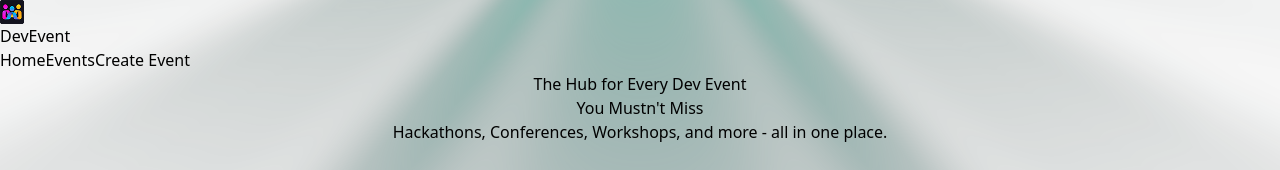
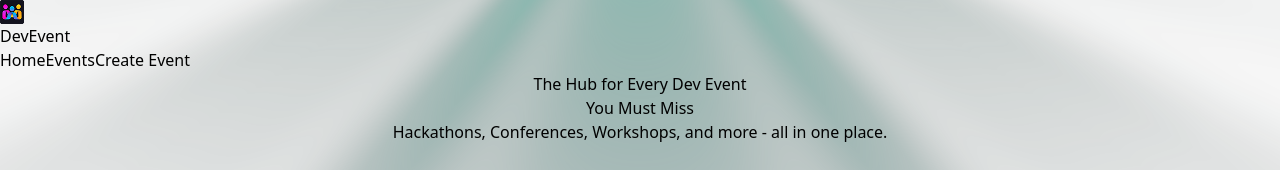
Before and after one commit to TungLam101098/nextjs-16-demo, a Next.js app: page / in a window 1280 px wide. Shown: the top 170 px of the page. Built offline with nearby package versions, Linux system fonts and the light colour scheme; no server answers; the database is empty; a web font is replaced by a local one.

Commit message:
cache home page

```diff
--- a/app/page.tsx
+++ b/app/page.tsx
@@ -1,3 +1,5 @@
+import { cacheLife } from 'next/cache';
+
 import EventCard from '@/components/EventCard'
 import ExploreBtn from '@/components/ExploreBnt'
 import { IEvent } from '@/database';
@@ -5,12 +7,14 @@ import { IEvent } from '@/database';
 const BASE_URL = process.env.NEXT_PUBLIC_BASE_URL;
 
 const Home = async () => {
+  'use cache';
+  cacheLife('hours')
   const response = await fetch(`${BASE_URL}/api/events`);
   const { events } = await response.json();
 
   return (
     <section>
-      <h1 className="text-center">The Hub for Every Dev Event <br /> You Mustn't Miss</h1>
+      <h1 className="text-center">The Hub for Every Dev Event <br /> You Must Miss</h1>
       <p className="text-center">
         Hackathons, Conferences, Workshops, and more - all in one place.
       </p>
```
